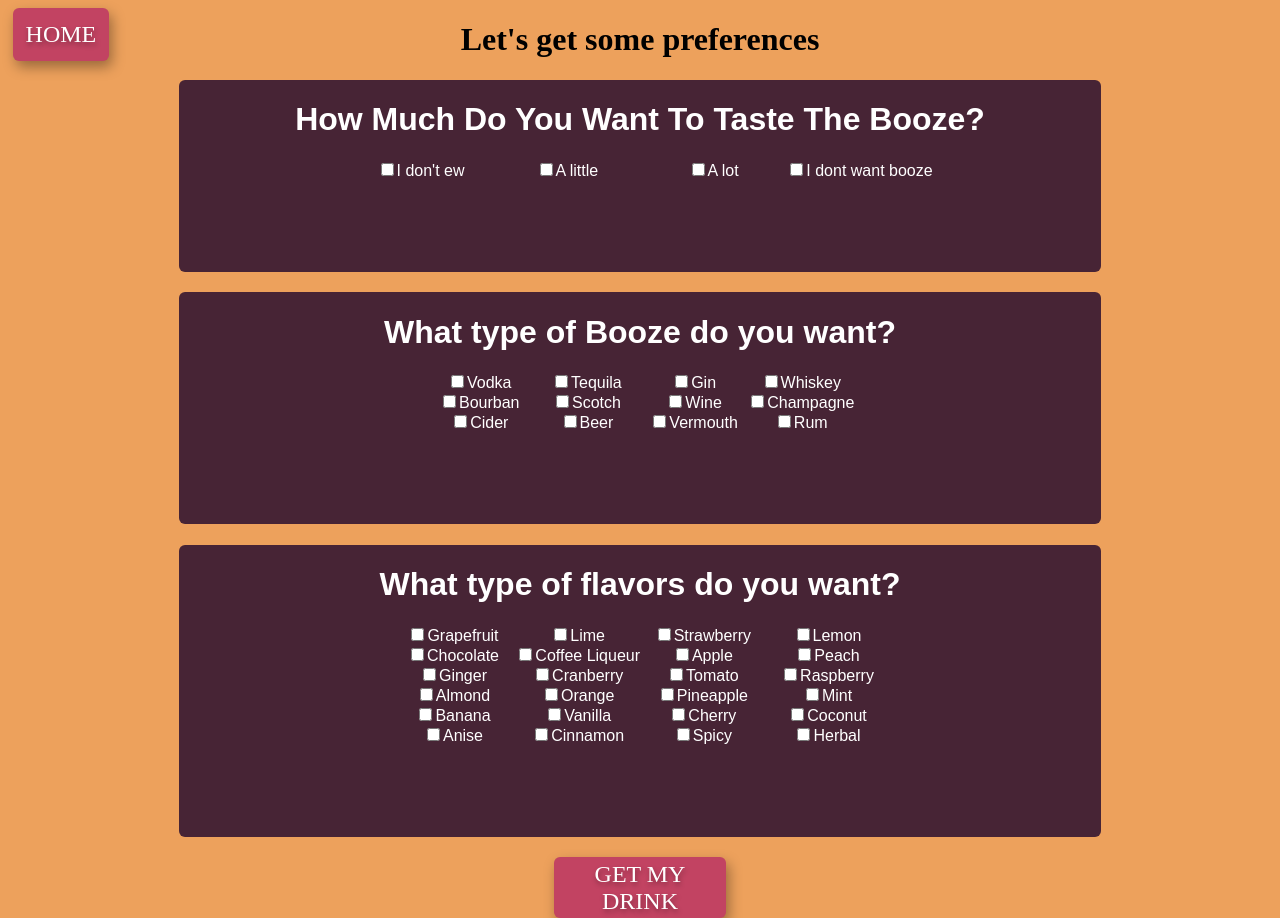
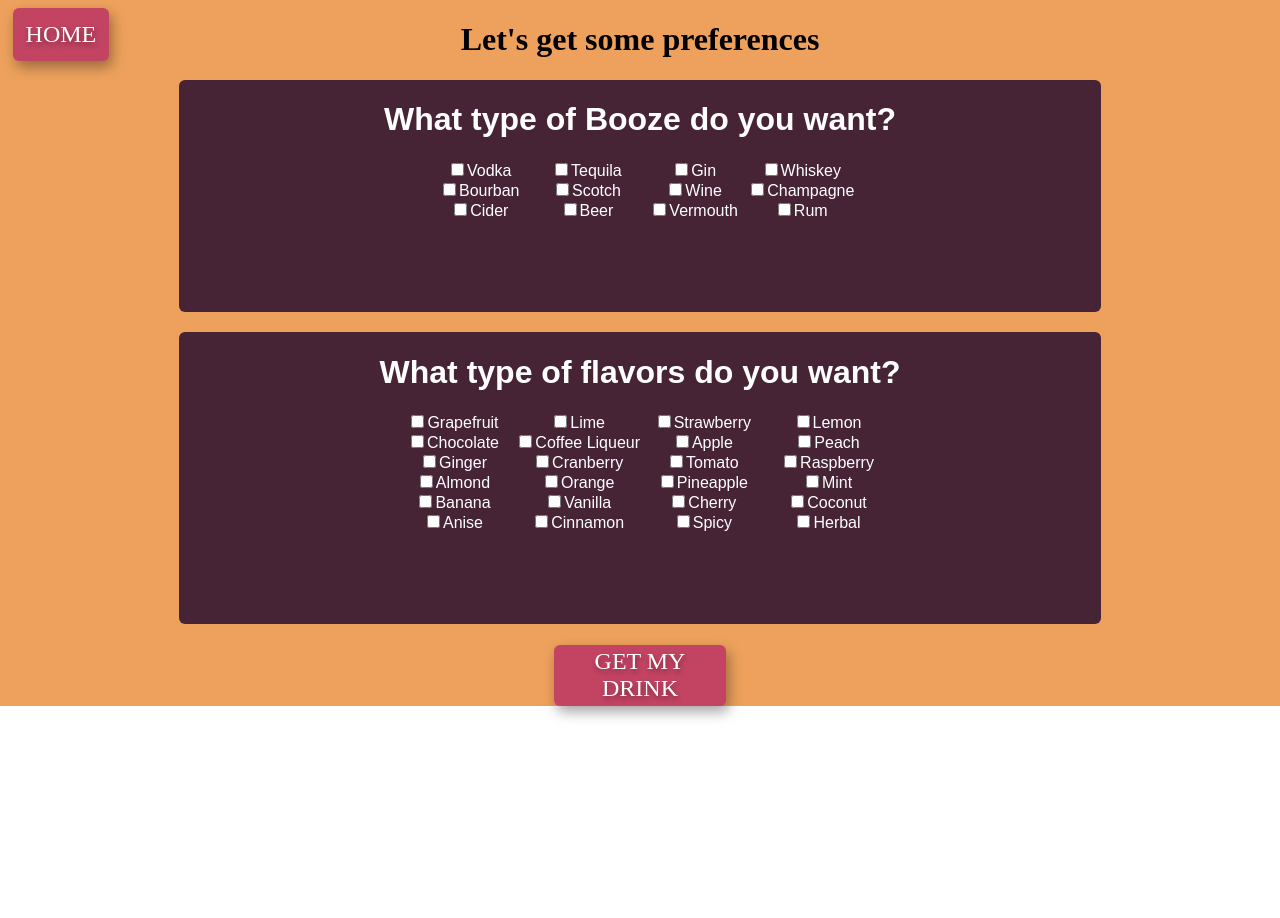
Before and after one commit to BlueNealis/what-should-I-order, a Next.js app: page /drinkPreference/form in a window 1280 px wide. After the commit the page ends 800 px from the top, so only its background shows below. Built offline with nearby package versions, Linux system fonts and the light colour scheme; a web font is replaced by a local one.

Commit message:
Add preference search for alcohol and remove unused prompt for now

```diff
--- a/components/detailView/detailView.js
+++ b/components/detailView/detailView.js
@@ -60,6 +60,9 @@ const DetailView = ({data, key}) => {
       if(flavors[preference]){
         let searchTerm = flavors[preference].names[getRandomNumber(flavors[preference].names.length)]
         preferenceStrings.push(searchTerm)
+      } else if(alcohols[preferences]) {
+        let searchTerm = alcohols[preference].names[getRandomNumber(alcohols[preference].names.length)]
+        preferenceStrings.push(searchTerm)
       }
     })
     return preferenceStrings
--- a/pages/drinkPreference/form.js
+++ b/pages/drinkPreference/form.js
@@ -60,12 +60,6 @@ export default function Form() {
       </Link>
       <form>
         <h1>Let's get some preferences</h1>
-        <PromptBox
-        key={promptKey+1}
-        prompt={"How Much Do You Want To Taste The Booze?"}
-        options={booziness}
-        handleClick={handleChange}
-        id={"booziness"}/>
 
         <PromptBox
         key={promptKey+2}
```
